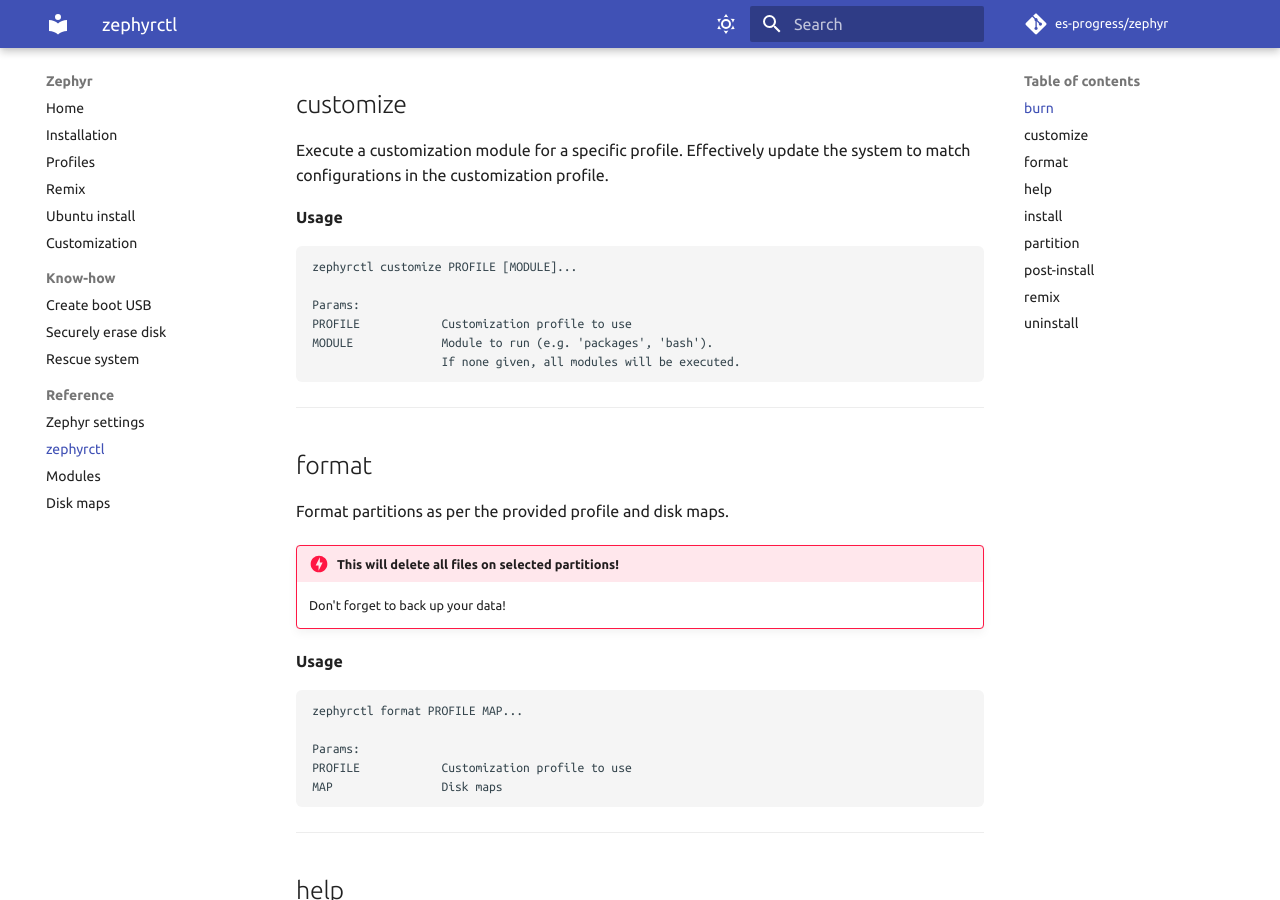
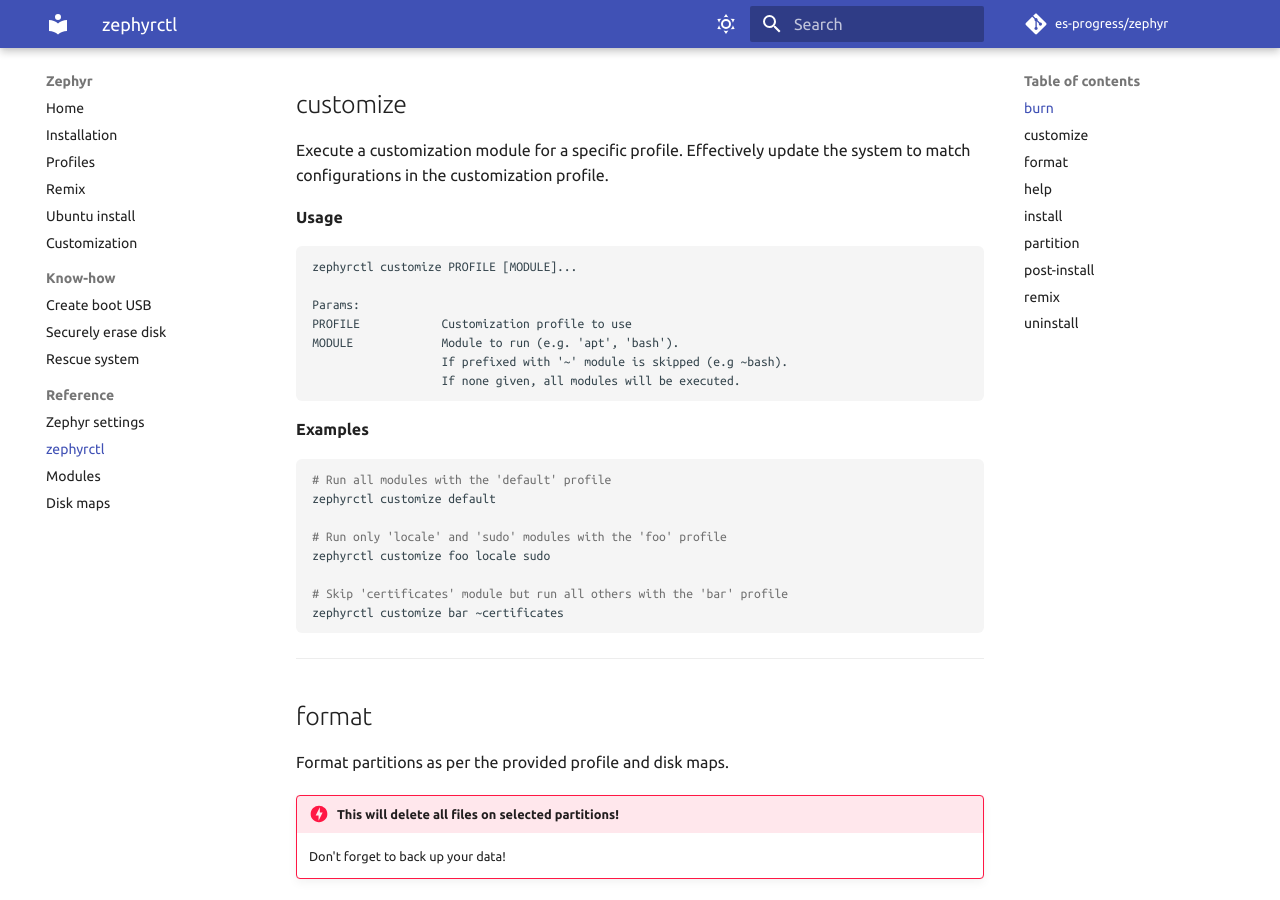
Before and after one commit to es-progress/zephyr, an MkDocs documentation site: the page built from docs/reference/zephyrctl.md, in a window 1280 px wide and 900 px high, scrolled down 713 px. Built offline with MkDocs 1.6.1 and Material for MkDocs 9.7.7, drawn with Linux system fonts in a browser that asks for light colours; emoji names are drawn with the system emoji font; comment, search, counter and statistics services are not loaded.

Commit message:
white/blacklist: add support in customize/runner

````diff
--- a/docs/reference/zephyrctl.md
+++ b/docs/reference/zephyrctl.md
@@ -41,8 +41,22 @@ zephyrctl customize PROFILE [MODULE]...
 
 Params:
 PROFILE            Customization profile to use
-MODULE             Module to run (e.g. 'packages', 'bash').
+MODULE             Module to run (e.g. 'apt', 'bash').
+                   If prefixed with '~' module is skipped (e.g ~bash).
                    If none given, all modules will be executed.
+```
+
+**Examples**
+
+```bash
+# Run all modules with the 'default' profile
+zephyrctl customize default
+
+# Run only 'locale' and 'sudo' modules with the 'foo' profile
+zephyrctl customize foo locale sudo
+
+# Skip 'certificates' module but run all others with the 'bar' profile
+zephyrctl customize bar ~certificates
 ```
 
 ---
````
Also changed, not shown: docs/customize.md (+5 -1 lines), docs/reference/configs.md (+1 -1 lines), 3 other files.
